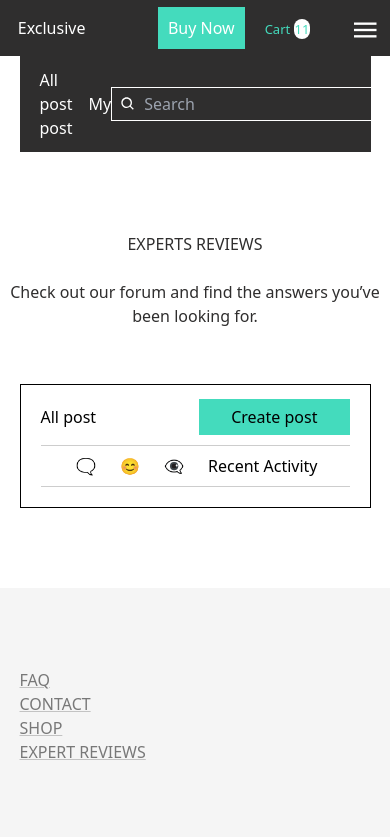
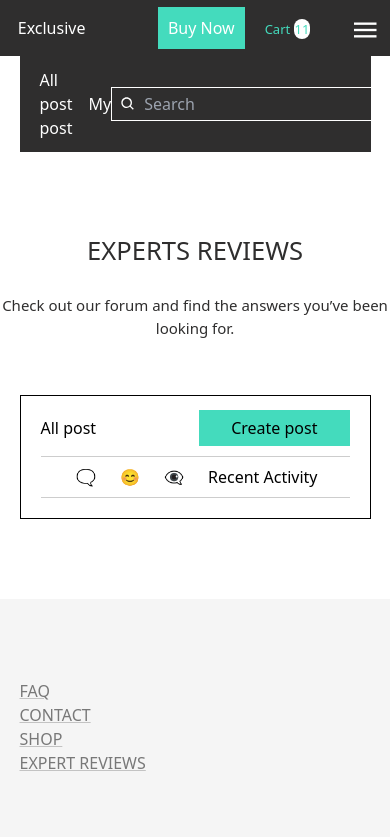
Before and after one commit to Abassgold/myEcommerce, a React (Vite) app: page /forum in a window 390 px wide. Shown: the top 837 px of the page. Built offline with nearby package versions, Linux system fonts and the light colour scheme.

Commit message:
added pixels

```diff
--- a/src/component/CheckForum/CheckForum.jsx
+++ b/src/component/CheckForum/CheckForum.jsx
@@ -5,8 +5,8 @@ const CheckForum = () => {
     return (
         <div className='py-[5rem]'>
             <div className="text-center text-[#2f2e2e]">
-                <h1 className='sm:text-[2.6rem] font-[400]'>EXPERTS REVIEWS</h1><br />
-                <p className='sm:text-[20px]'>Check out our forum and find the answers you’ve been looking for.</p>
+                <h1 className='sm:text-[2.6rem] text-[1.6rem] font-[400]'>EXPERTS REVIEWS</h1><br />
+                <p className='sm:text-[20px] text-[15px]'>Check out our forum and find the answers you’ve been looking for.</p>
             </div>
             <div className="md:w-[70%] w-[90%] mx-auto mt-14">
                 <div className='border-[1px] border-black p-5'>
```
